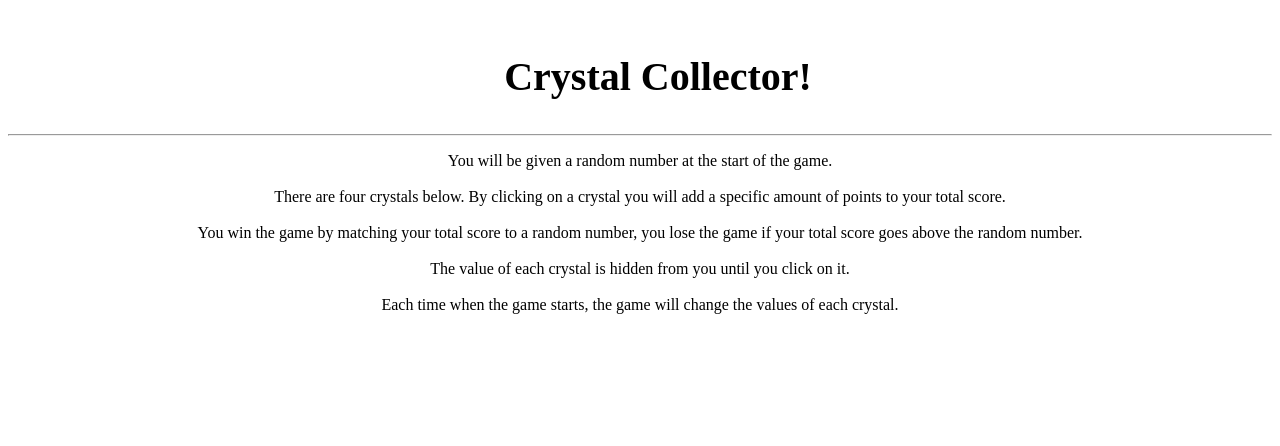
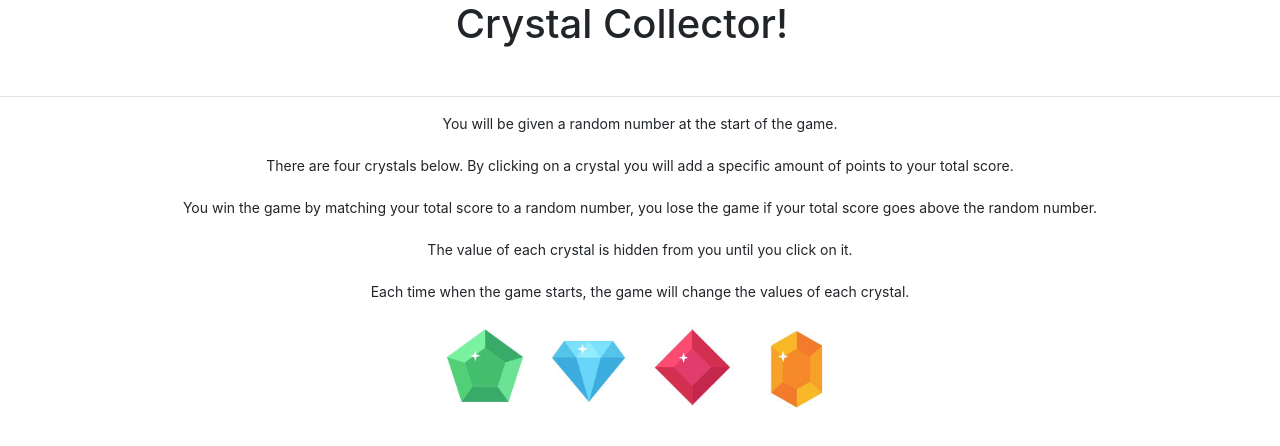
Before and after one commit to plspecter/unite-4-game, a plain HTML site: page index.html in a window 1280 px wide. Drawn offline with nearby package versions, Linux system fonts and the light colour scheme.

Commit message:
unite-4-game

```diff
--- a/assets/css/style.css
+++ b/assets/css/style.css
@@ -6,13 +6,23 @@ color: black;
 width: 600px;
 height: 80px;
 position: relative;
-left: 350px;
+left: 322px;
 text-align: center;
 line-height: 100px;
 font-size: 40px;
 }
 
-.p1 {
+.container {
+font-size: 14px;
 text-align: center;
+position: relative;
+left: auto;
+right: auto;
+}
 
+.gem {
+    height: 100px;
+    width: 100px;
+    position: relative;
+    top: -400px;
 }
--- a/assets/javascript/game.js
+++ b/assets/javascript/game.js
@@ -0,0 +1,3 @@
+var wins = 0;
+var losses = 0;
+var totalScore = 0;
--- a/index.html
+++ b/index.html
@@ -5,11 +5,16 @@
     <meta name="viewport" content="width=device-width, initial-scale=1.0">
     <link rel = "stylesheet" href = "assets/css/style.css">
     <meta http-equiv="X-UA-Compatible" content="ie=edge">
-    <title>Document</title>
+    <script src="https://cdnjs.cloudflare.com/ajax/libs/jquery/3.2.1/jquery.min.js"></script>
+    <link rel="stylesheet" href="https://maxcdn.bootstrapcdn.com/bootstrap/4.0.0/css/bootstrap.min.css">
+    <link rel = "javascript" href = "game.js">
+    <title>Crystal Collector</title>
 </head>
 <body>
 <h1 class = "h1">Crystal Collector!</h1>
 <hr>
+
+<div class = "container">
 
 <p class = "p1">You will be given a random number at the start of the game.
 
@@ -26,5 +31,22 @@ if your total score goes above the random number.
 
 </p>
 
+<!--The Dom-->
+
+<div id ="gem1" class = "gem" value = "0" ></div>
+<div id ="gem2" class = "gem" value = "0" ></div>
+<div id ="gem3" class = "gem" value = "0" ></div>
+<div id ="gem4" class = "gem" value = "0" ></div>
+
+<img src = "assets/images/gem1.png" class = gem alt = "1gem">
+<img src = "assets/images/gem2.png" class = gem alt = "2gem">
+<img src = "assets/images/gem3.png" class = gem alt = "3gem">
+<img src = "assets/images/gem4.png" class = gem alt = "4gem">
+
+
+
+
+</div>
+
 </body>
 </html>
```
Also changed, not shown: assets/images/gem1.png (added), assets/images/gem2.png (added), assets/images/gem3.png (added), assets/images/gem4.png (added), 3 other files.
